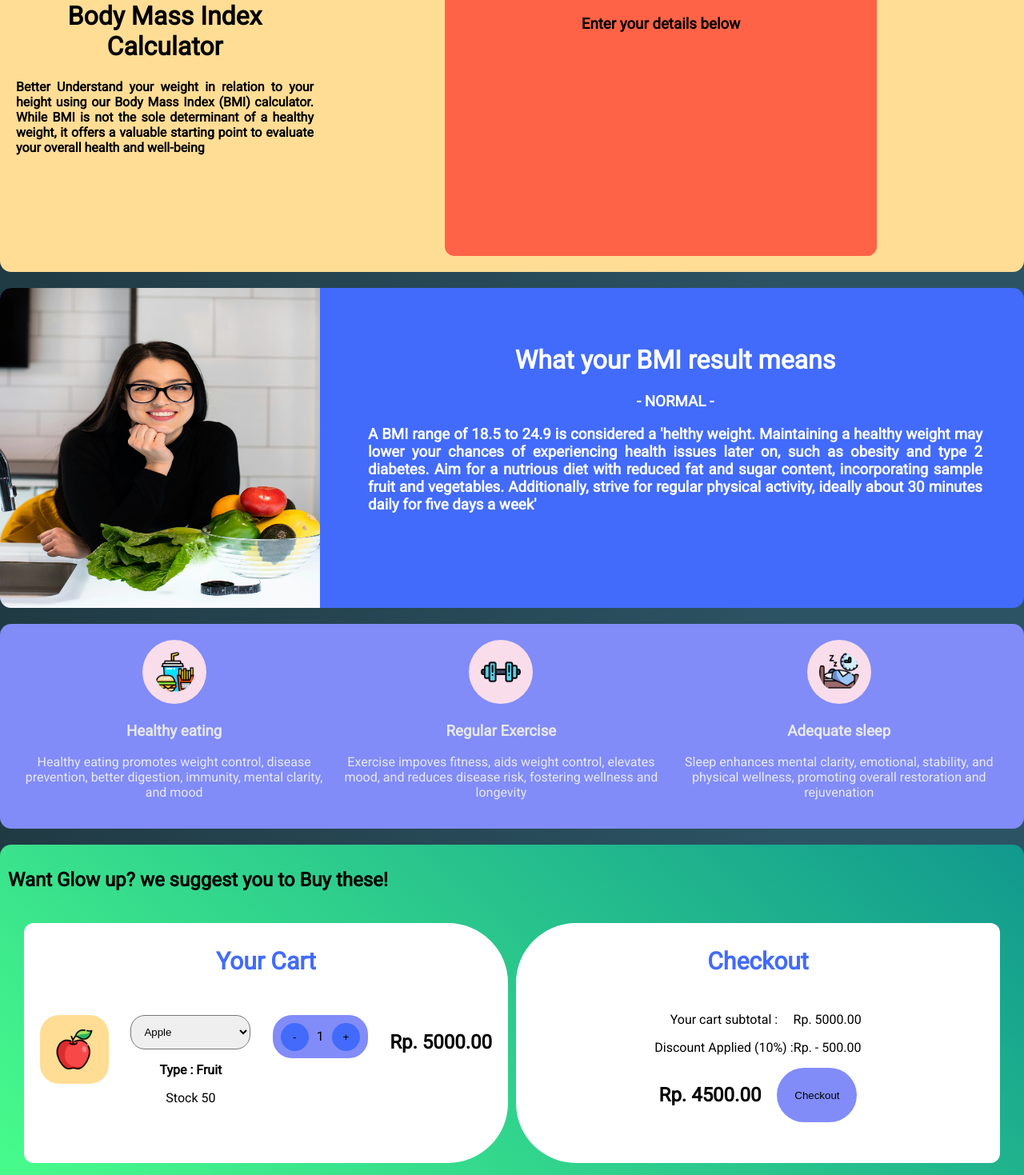
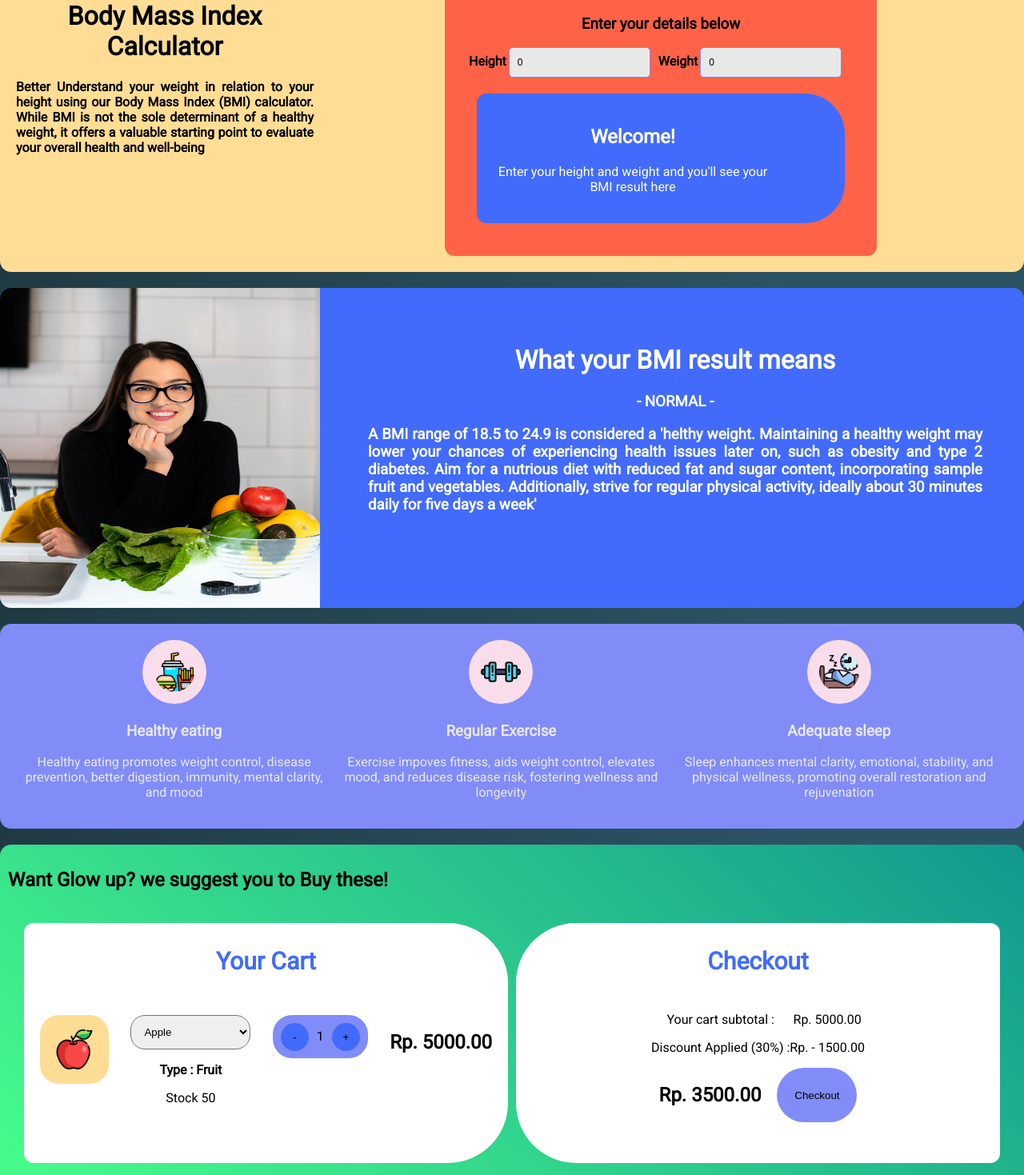
Before and after one commit to Ftthreign/body-health-react, a React (Vite) app: page / in a window 1280 px wide. Shown: the part 60-1529 px from the top of the page at 80% size. Built offline with nearby package versions, Linux system fonts and the light colour scheme.

Commit message:
Refactor HealthyList components and main App components for improved composition

```diff
--- a/src/App.jsx
+++ b/src/App.jsx
@@ -1,8 +1,12 @@
 import { useState } from "react";
+
 import Header from "./components/header";
 import BMICalculator from "./components/BMICalculator/BMICalculator";
+import FormInput from "./components/BMICalculator/BMIForm";
+import Result from "./components/BMICalculator/BMIResult";
+import BMIInformation from "./components/BMICalculator/BMIInformation";
+import BMIDescription from "./components/BMICalculator/BMIDescription";
 import Description from "./components/Description";
-import BMIDescription from "./components/BMICalculator/BMIDescription";
 import HealthyList from "./components/grocery/HealthyList";
 import Footer from "./components/footer/footer";
 
@@ -15,33 +19,24 @@ function App() {
     <div>
       <div className="header">
         <Header />
-        <BMICalculator
-          height={height}
-          weight={weight}
-          setHeight={setHeight}
-          setWeight={setWeight}
-          BMIValue={BMIValue}
-        />
+        <BMICalculator>
+          <FormInput
+            weight={weight}
+            onSetWeight={setWeight}
+            height={height}
+            onSetHeight={setHeight}
+          />
+          <Result weight={weight} height={height} result={BMIValue} />
+        </BMICalculator>
       </div>
 
-      <div className="data-information">
-        <img
-          src="./healthy-people.webp"
-          width={"400px"}
-          height={"400px"}
-          style={{ borderRadius: "14px 0 0 14px" }}
-        />
+      <BMIInformation>
+        <BMIDescription valueBMI={BMIValue} />
+      </BMIInformation>
 
-        <div className="information-BMI">
-          <h1>What your BMI result means</h1>
-          <BMIDescription valueBMI={BMIValue} />
-        </div>
-      </div>
       <Description />
 
-      <div className="get-to-do">
-        <HealthyList />
-      </div>
+      <HealthyList />
 
       <Footer />
     </div>
--- /dev/null
+++ b/src/components/grocery/CheckoutDetails.jsx
@@ -0,0 +1,27 @@
+import PropTypes from "prop-types";
+
+function CheckoutDetails({ totalPrice, discount, discountValue }) {
+  return (
+    <>
+      <p>Checkout</p>
+      <div className="checkout-content">
+        <div>
+          <p>Your cart subtotal : </p>
+          <p>{`Discount Applied (${discountValue * 100}%) : `}</p>
+        </div>
+        <div>
+          <p>Rp. {totalPrice.toFixed(2)}</p>
+          <p>Rp. - {discount.toFixed(2)}</p>
+        </div>
+      </div>
+    </>
+  );
+}
+
+CheckoutDetails.propTypes = {
+  totalPrice: PropTypes.number,
+  discount: PropTypes.number,
+  discountValue: PropTypes.number,
+};
+
+export default CheckoutDetails;
--- a/src/components/grocery/CheckoutForm.jsx
+++ b/src/components/grocery/CheckoutForm.jsx
@@ -1,41 +1,11 @@
 import PropTypes from "prop-types";
 
 CheckoutForm.propTypes = {
-  totalPrice: PropTypes.number,
-  setCount: PropTypes.func,
-  setItemSelected: PropTypes.func,
+  children: PropTypes.array,
 };
 
-function CheckoutForm({ totalPrice, setCount, setItemSelected }) {
-  const discount = totalPrice * 0.1;
-
-  const handleCheckout = () => {
-    alert("Checkout Success");
-    setCount(1);
-    setItemSelected("Apple");
-  };
-  return (
-    <div className="checkout">
-      <p>Checkout</p>
-      <div className="checkout-content">
-        <div>
-          <p>Your cart subtotal : </p>
-          <p>Discount Applied (10%) : </p>
-        </div>
-        <div>
-          <p>Rp. {totalPrice.toFixed(2)}</p>
-          <p>Rp. - {discount.toFixed(2)}</p>
-        </div>
-      </div>
-
-      <div className="result">
-        <h2>Rp. {(totalPrice - discount).toFixed(2)}</h2>
-        <button className="checkout-btn" onClick={handleCheckout}>
-          Checkout
-        </button>
-      </div>
-    </div>
-  );
+function CheckoutForm({ children }) {
+  return <div className="checkout">{children}</div>;
 }
 
 export default CheckoutForm;
--- /dev/null
+++ b/src/components/grocery/CheckoutResult.jsx
@@ -0,0 +1,26 @@
+import PropTypes from "prop-types";
+
+function CheckoutResult({ totalPrice, discount, onCount, onSelected }) {
+  const handleCheckout = () => {
+    alert("Checkout Success");
+    onCount(1);
+    onSelected("Apple");
+  };
+  return (
+    <div className="result">
+      <h2>Rp. {(totalPrice - discount).toFixed(2)}</h2>
+      <button className="checkout-btn" onClick={handleCheckout}>
+        Checkout
+      </button>
+    </div>
+  );
+}
+
+CheckoutResult.propTypes = {
+  totalPrice: PropTypes.number,
+  discount: PropTypes.number,
+  onCount: PropTypes.func,
+  onSelected: PropTypes.func,
+};
+
+export default CheckoutResult;
--- a/src/components/grocery/HealthyForm.jsx
+++ b/src/components/grocery/HealthyForm.jsx
@@ -1,42 +1,15 @@
-import ItemData from "./ItemData";
 import PropTypes from "prop-types";
 
 HealthyForm.propTypes = {
-  data: PropTypes.array,
-  itemSelected: PropTypes.string,
-  setItemSelected: PropTypes.func,
-  count: PropTypes.number,
-  setCount: PropTypes.func,
-  totalPrice: PropTypes.number,
-  stockLeft: PropTypes.number,
-  selectedItem: PropTypes.object,
+  children: PropTypes.array,
 };
-function HealthyForm({
-  data,
-  setItemSelected,
-  itemSelected,
-  count,
-  setCount,
-  totalPrice,
-  stockLeft,
-  selectedItem,
-}) {
+function HealthyForm({ children }) {
   function handleSubmit(e) {
     e.preventDefault();
   }
   return (
     <form className="form-healthy" onSubmit={handleSubmit}>
-      <p>Your Cart</p>
-      <ItemData
-        data={data}
-        itemSelected={itemSelected}
-        setItemSelected={setItemSelected}
-        count={count}
-        setCount={setCount}
-        totalPrice={totalPrice}
-        stockLeft={stockLeft}
-        selectedItem={selectedItem}
-      />
+      {children}
     </form>
   );
 }
--- a/src/components/grocery/HealthyList.jsx
+++ b/src/components/grocery/HealthyList.jsx
@@ -1,7 +1,11 @@
 import { useState } from "react";
+import PropTypes from "prop-types";
+
 import CheckoutForm from "./CheckoutForm";
+import ItemData from "./ItemData";
 import HealthyForm from "./HealthyForm";
-import PropTypes from "prop-types";
+import CheckoutDetails from "./CheckoutDetails";
+import CheckoutResult from "./CheckoutResult";
 
 HealthyList.propTypes = {
   data: PropTypes.array,
@@ -58,14 +62,19 @@ function HealthyList() {
   const selectedItem = healthyFood.find((items) => items.name === itemSelected);
   const totalPrice = count * selectedItem.price;
   const stockLeft = selectedItem.stock + 1 - count;
+  const discountValue = Number((Math.random() * 0.9).toFixed(1));
+  const discount = totalPrice * discountValue;
 
   return (
-    <>
+    <div className="get-to-do">
       <h2 style={{ textAlign: "left" }}>
         Want Glow up? we suggest you to Buy these!
       </h2>
+
       <div className="healthy-list-data">
-        <HealthyForm
+        <HealthyForm>
+          <p>Your Cart</p>
+          <ItemData
             data={healthyFood}
             itemSelected={itemSelected}
             setItemSelected={setItemSelected}
@@ -75,13 +84,23 @@ function HealthyList() {
             stockLeft={stockLeft}
             selectedItem={selectedItem}
           />
-        <CheckoutForm
+        </HealthyForm>
+
+        <CheckoutForm>
+          <CheckoutDetails
             totalPrice={totalPrice}
-          setCount={setCount}
-          setItemSelected={setItemSelected}
+            discount={discount}
+            discountValue={discountValue}
           />
+          <CheckoutResult
+            totalPrice={totalPrice}
+            discount={discount}
+            onCount={setCount}
+            onSelected={setItemSelected}
+          />
+        </CheckoutForm>
       </div>
-    </>
+    </div>
   );
 }
 
```
Lines whose indentation alone changed are shown as unchanged.
